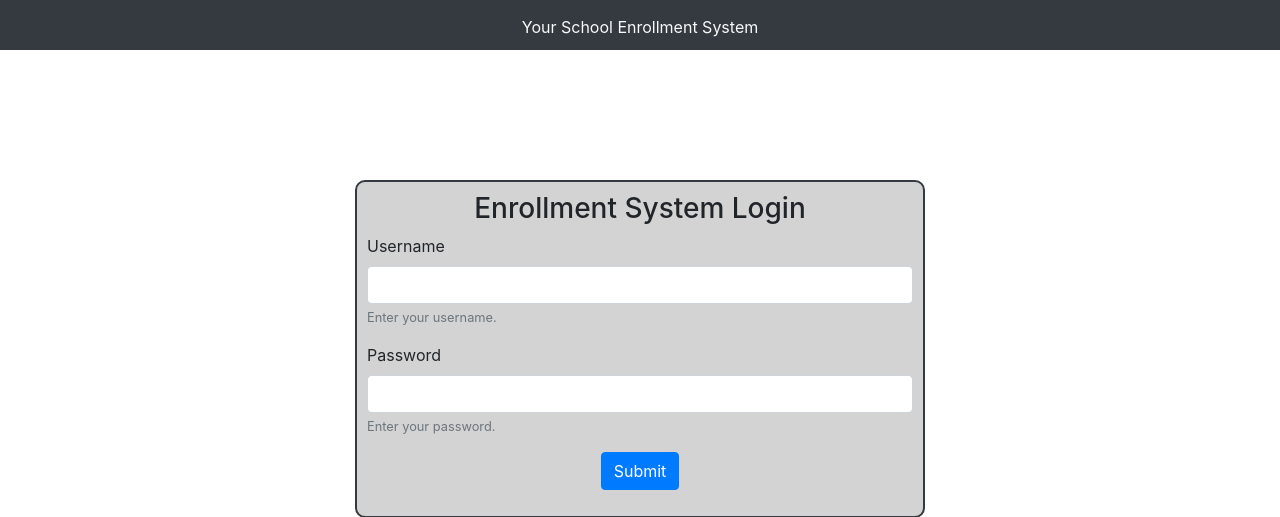
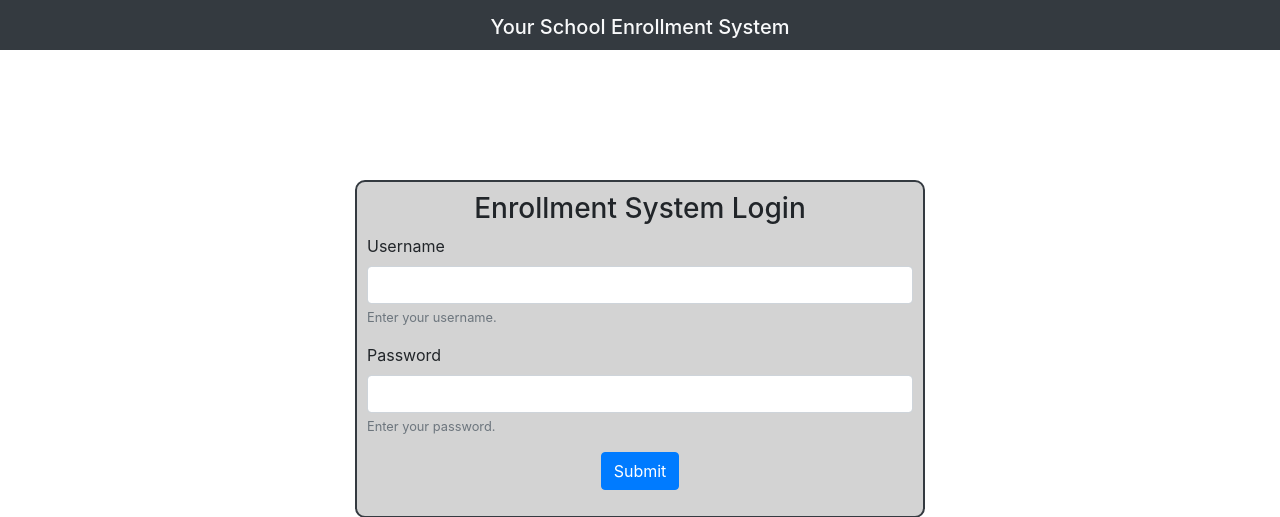
Before and after one commit to joemalski/enrollment_system, a Flask app: page / in a window 1280 px wide. Shown: the top 517 px of the page. Run offline with Flask 2, Linux system fonts and the light colour scheme; some libraries are stand-ins or nearby versions.

Commit message:
make header little bigger

```diff
--- a/app/templates/main_base.html
+++ b/app/templates/main_base.html
@@ -15,7 +15,9 @@
     <div class="container-fluid pl-0 pr-0">
         <div class="row">
             <div class="col-12">
-                <header class="text-light bg-dark text-center">Your School Enrollment System</header>
+                <header class="text-light bg-dark">
+                    <h5 class="text-center">Your School Enrollment System</h3>
+                </header>
             </div>
         </div>
     </div>
```
